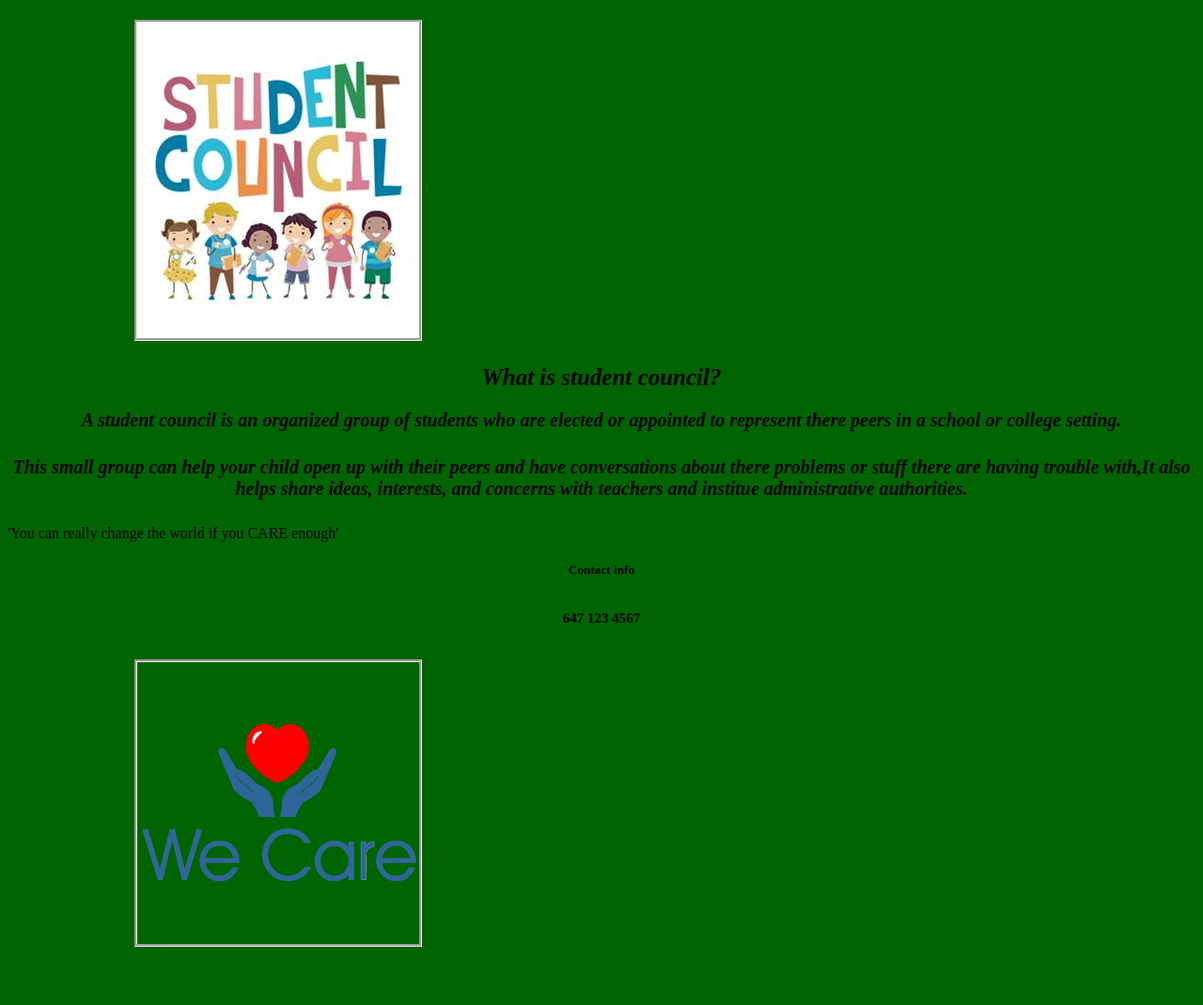
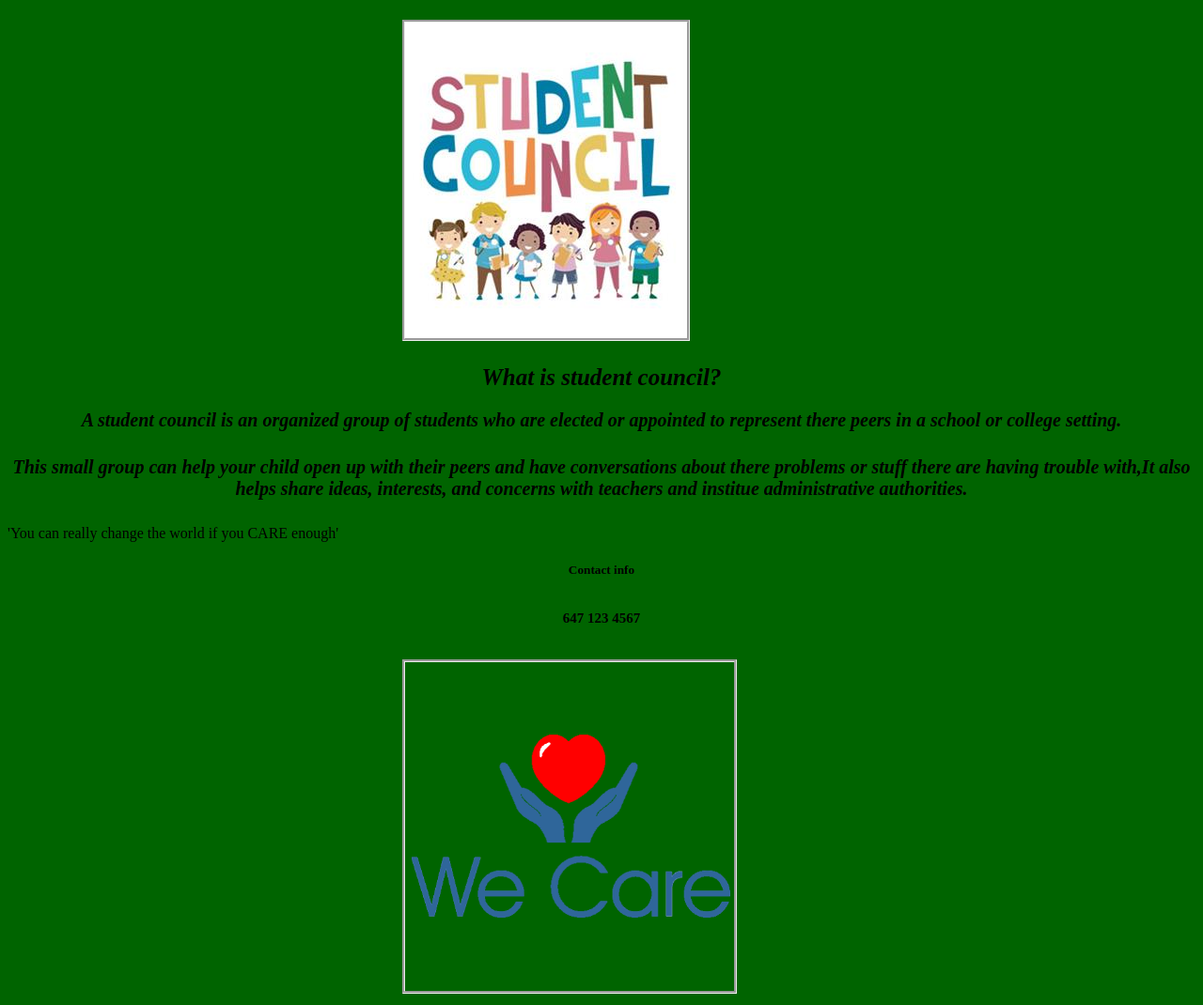
Before and after one commit to Man-HimSelf/Man-HimSelf.github.io, a plain HTML site: page custom.html in a window 1280 px wide. Shown: the part 66-1136 px from the top of the page at 94% size. Before the commit the page ends 1086 px from the top, so only its background shows below. Drawn offline with Linux system fonts and the light colour scheme.

Commit message:
Update style.css

```diff
--- a/style.css
+++ b/style.css
@@ -53,9 +53,9 @@ text-align:center;}
     #physics {position:relative;left:420px;
     width:350px;
     border:groove;}
-#council {position:relative;left:135px;
+#council {position:relative;left:420px;
 border:groove;}
 
-#care { width:300px;
-position:relative;left:135px;
+#care { width:350px;
+position:relative;left:420px;
     border:groove;}
```
